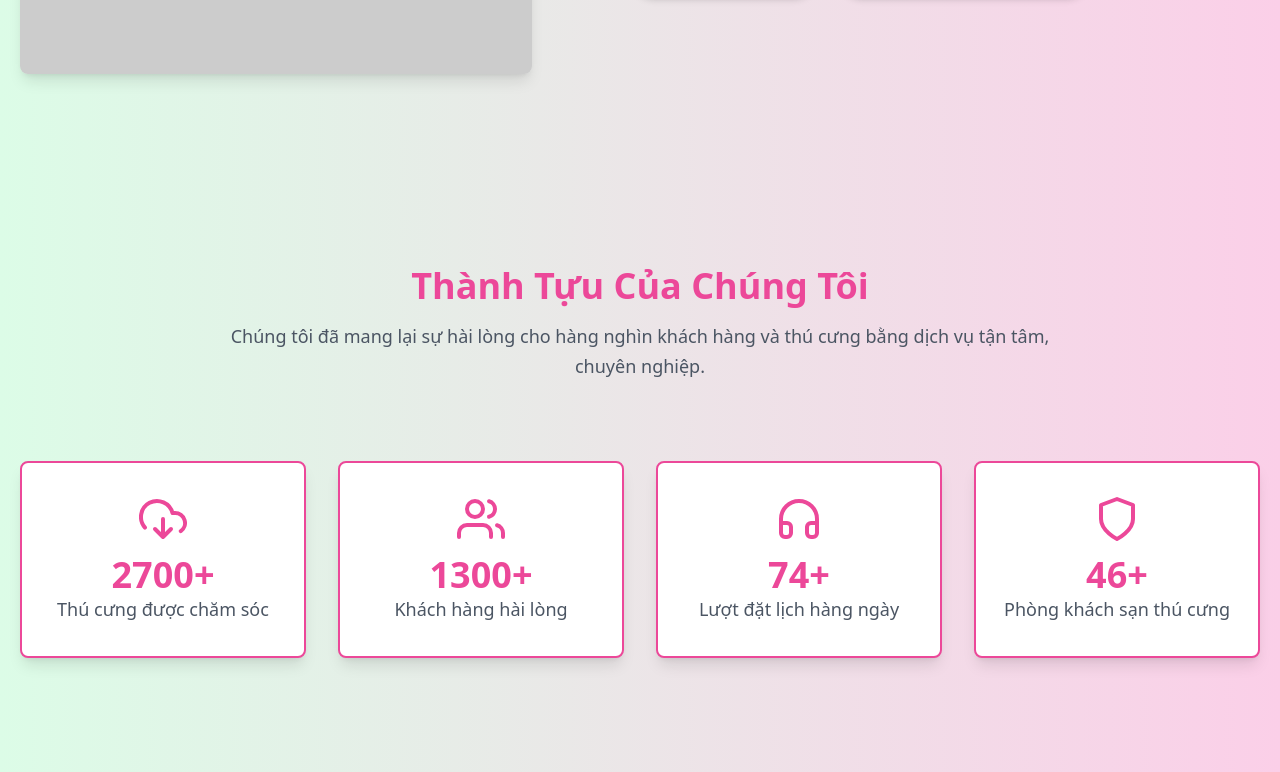
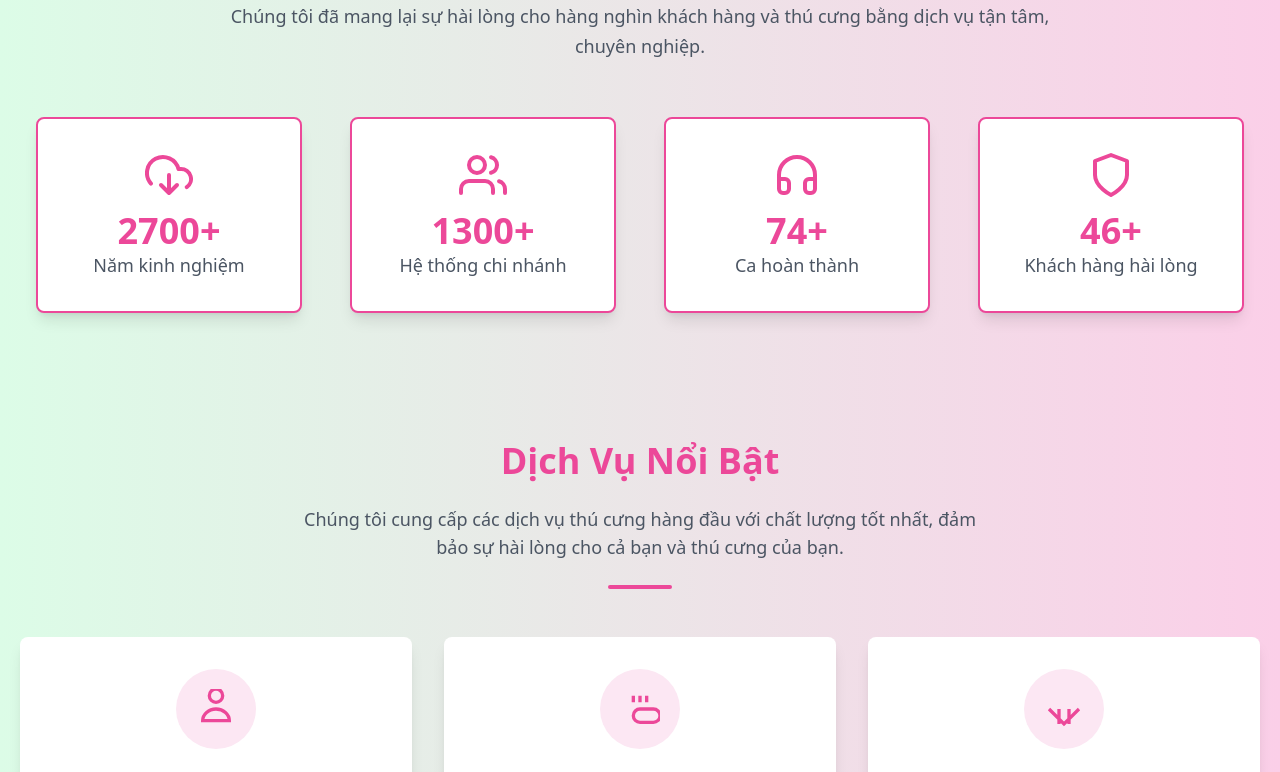
Before and after one commit to dangkhoa45/pomy-petshop, a Next.js app: page / in a window 1280 px wide. Shown: the part 1228-2000 px from the top of the page. Built offline with nearby package versions, Linux system fonts and the light colour scheme.

Commit message:
reduce space and animation for header of Statistic

```diff
--- a/src/components/AboutSection.tsx
+++ b/src/components/AboutSection.tsx
@@ -33,7 +33,7 @@ export default function AboutSection() {
 
   return (
     <section className="bg-transparent text-gray-700 body-font">
-      <div className="container mx-auto flex px-5 py-24 md:flex-row flex-col items-center">
+      <div className="container mx-auto flex px-5 py-8 md:flex-row flex-col items-center">
         <motion.div
           className="lg:max-w-lg lg:w-full md:w-1/2 w-5/6 mb-10 md:mb-0"
           variants={imageVariant}
--- a/src/components/HeroSection.tsx
+++ b/src/components/HeroSection.tsx
@@ -33,7 +33,7 @@ function HeroSection() {
 
   return (
     <section className="bg-transparent text-gray-700 body-font">
-      <div className="container mx-auto flex px-5 py-8 md:py-24 md:flex-row flex-col items-center">
+      <div className="container mx-auto flex px-5 py-8 md:flex-row flex-col items-center">
         <motion.div
           className="lg:flex-grow md:w-1/2 lg:pr-24 md:pr-16 flex flex-col md:items-start md:text-left mb-16 md:mb-0 items-center text-center"
           initial="hidden"
--- a/src/components/StatisticSection.tsx
+++ b/src/components/StatisticSection.tsx
@@ -49,10 +49,25 @@ function StatisticSection() {
     },
   };
 
+  const textVariant = {
+    hidden: { opacity: 0, x: 50 },
+    visible: {
+      opacity: 1,
+      x: 0,
+      transition: { duration: 0.8, ease: "easeOut" },
+    },
+  };
+
   return (
     <section className="bg-transparent text-gray-700 body-font">
-      <div className="container px-5 py-24 mx-auto">
-        <div className="flex flex-col text-center w-full mb-20">
+      <div className="container px-3 md:px-5 py-8 mx-auto">
+        <motion.div
+          variants={textVariant}
+          initial="hidden"
+          whileInView="visible"
+          viewport={{ once: true, amount: 0.5 }}
+          className="flex flex-col text-center w-full mb-[40px]"
+        >
           <h1 className="sm:text-4xl text-3xl font-extrabold title-font mb-4 text-pink-500">
             Thành Tựu Của Chúng Tôi
           </h1>
@@ -60,21 +75,18 @@ function StatisticSection() {
             Chúng tôi đã mang lại sự hài lòng cho hàng nghìn khách hàng và thú
             cưng bằng dịch vụ tận tâm, chuyên nghiệp.
           </p>
-        </div>
+        </motion.div>
 
         <motion.div
-          className="flex flex-wrap -m-4 text-center"
+          className="grid grid-cols-2 sm:grid-cols-2 md:grid-cols-4 md:gap-4 text-center"
           variants={containerVariant}
           initial="hidden"
           whileInView="visible"
           onViewportEnter={handleAnimationStart}
           viewport={{ once: true, amount: 0.3 }}
         >
-          <motion.div
-            className="p-4 md:w-1/4 sm:w-1/2 w-full"
-            variants={cardVariant}
-          >
-            <div className="border-2 border-pink-500 px-6 py-8 rounded-lg shadow-lg bg-white hover:shadow-xl transition-shadow duration-300">
+          <motion.div className="p-4" variants={cardVariant}>
+            <div className="bg-white border-2 border-pink-500 px-6 py-8 rounded-lg shadow-lg hover:shadow-xl transition-shadow duration-300">
               <svg
                 fill="none"
                 stroke="currentColor"
@@ -87,20 +99,17 @@ function StatisticSection() {
                 <path d="M8 17l4 4 4-4m-4-5v9"></path>
                 <path d="M20.88 18.09A5 5 0 0018 9h-1.26A8 8 0 103 16.29"></path>
               </svg>
-              <h2 className="title-font font-extrabold text-4xl text-pink-500">
+              <h2 className="title-font font-extrabold text-3xl md:text-4xl text-pink-500">
                 {stats.petsCared}+
               </h2>
-              <p className="leading-relaxed text-lg text-gray-600">
-                Thú cưng được chăm sóc
+              <p className="leading-relaxed text-sm md:text-lg text-gray-600">
+                Năm kinh nghiệm
               </p>
             </div>
           </motion.div>
 
-          <motion.div
-            className="p-4 md:w-1/4 sm:w-1/2 w-full"
-            variants={cardVariant}
-          >
-            <div className="border-2 border-pink-500 px-6 py-8 rounded-lg shadow-lg bg-white hover:shadow-xl transition-shadow duration-300">
+          <motion.div className="p-4" variants={cardVariant}>
+            <div className="bg-white border-2 border-pink-500 px-6 py-8 rounded-lg shadow-lg hover:shadow-xl transition-shadow duration-300">
               <svg
                 fill="none"
                 stroke="currentColor"
@@ -114,20 +123,17 @@ function StatisticSection() {
                 <circle cx="9" cy="7" r="4"></circle>
                 <path d="M23 21v-2a4 4 0 00-3-3.87m-4-12a4 4 0 010 7.75"></path>
               </svg>
-              <h2 className="title-font font-extrabold text-4xl text-pink-500">
+              <h2 className="title-font font-extrabold text-3xl md:text-4xl text-pink-500">
                 {stats.happyClients}+
               </h2>
-              <p className="leading-relaxed text-lg text-gray-600">
-                Khách hàng hài lòng
+              <p className="leading-relaxed text-sm md:text-lg text-gray-600">
+                Hệ thống chi nhánh
               </p>
             </div>
           </motion.div>
 
-          <motion.div
-            className="p-4 md:w-1/4 sm:w-1/2 w-full"
-            variants={cardVariant}
-          >
-            <div className="border-2 border-pink-500 px-6 py-8 rounded-lg shadow-lg bg-white hover:shadow-xl transition-shadow duration-300">
+          <motion.div className="p-4" variants={cardVariant}>
+            <div className="bg-white border-2 border-pink-500 px-6 py-8 rounded-lg shadow-lg hover:shadow-xl transition-shadow duration-300">
               <svg
                 fill="none"
                 stroke="currentColor"
@@ -140,20 +146,17 @@ function StatisticSection() {
                 <path d="M3 18v-6a9 9 0 0118 0v6"></path>
                 <path d="M21 19a2 2 0 01-2 2h-1a2 2 0 01-2-2v-3a2 2 0 012-2h3zM3 19a2 2 0 002 2h1a2 2 0 002-2v-3a2 2 0 00-2-2H3z"></path>
               </svg>
-              <h2 className="title-font font-extrabold text-4xl text-pink-500">
+              <h2 className="title-font font-extrabold text-3xl md:text-4xl text-pink-500">
                 {stats.dailyBookings}+
               </h2>
-              <p className="leading-relaxed text-lg text-gray-600">
-                Lượt đặt lịch hàng ngày
+              <p className="leading-relaxed text-sm md:text-lg text-gray-600">
+                Ca hoàn thành
               </p>
             </div>
           </motion.div>
 
-          <motion.div
-            className="p-4 md:w-1/4 sm:w-1/2 w-full"
-            variants={cardVariant}
-          >
-            <div className="border-2 border-pink-500 px-6 py-8 rounded-lg shadow-lg bg-white hover:shadow-xl transition-shadow duration-300">
+          <motion.div className="p-4" variants={cardVariant}>
+            <div className="bg-white border-2 border-pink-500 px-6 py-8 rounded-lg shadow-lg hover:shadow-xl transition-shadow duration-300">
               <svg
                 fill="none"
                 stroke="currentColor"
@@ -165,11 +168,11 @@ function StatisticSection() {
               >
                 <path d="M12 22s8-4 8-10V5l-8-3-8 3v7c0 6 8 10 8 10z"></path>
               </svg>
-              <h2 className="title-font font-extrabold text-4xl text-pink-500">
+              <h2 className="title-font font-extrabold text-3xl md:text-4xl text-pink-500">
                 {stats.hotelRooms}+
               </h2>
-              <p className="leading-relaxed text-lg text-gray-600">
-                Phòng khách sạn thú cưng
+              <p className="leading-relaxed text-sm md:text-lg text-gray-600">
+                Khách hàng hài lòng
               </p>
             </div>
           </motion.div>
```
